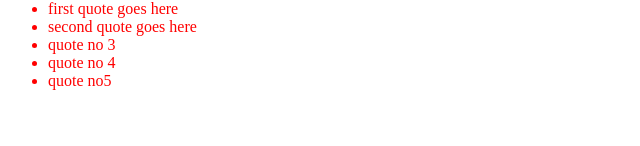
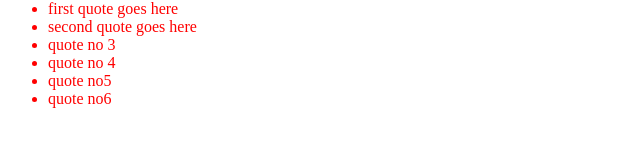
Before and after one commit to riakud/main_openSap_repo, a plain HTML site: page index.html in a window 1280 px wide. Shown: the part 138-284 px from the top of the page, 0-640 px from the left. Drawn offline with Linux system fonts and the light colour scheme.

Commit message:
added quote 6

```diff
--- a/index.html
+++ b/index.html
@@ -14,6 +14,7 @@
 			<li>quote no 3</li>
 			<li>quote no 4</li>
 			<li>quote no5</li>
+			<li>quote no6</li>
 
 		</ul>
 	</body>
```
